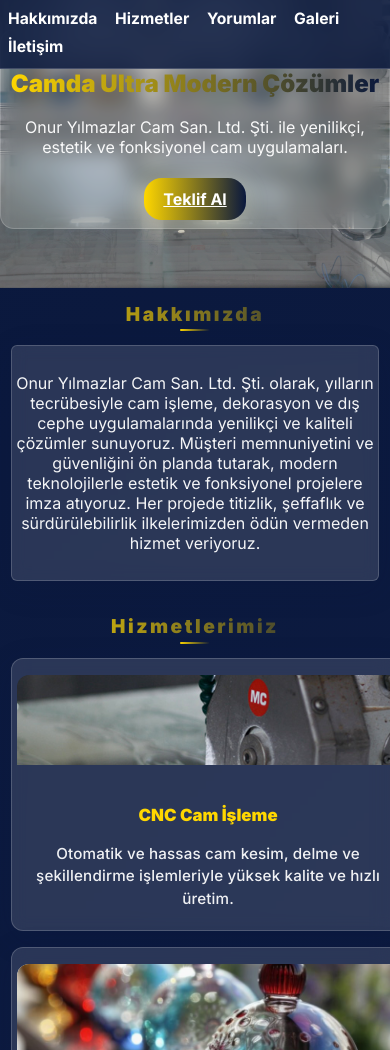
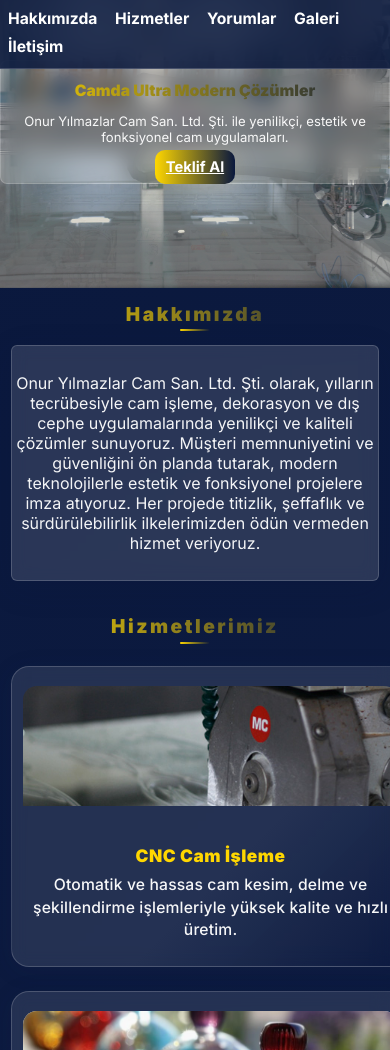
Before and after one commit to erdncyz/onur-cam, a plain HTML site: page index.html in a window 390 px wide. Shown: the part 50-1100 px from the top of the page. Drawn offline with Linux system fonts and the light colour scheme.

Commit message:
fix: responsive

```diff
--- a/style.css
+++ b/style.css
@@ -383,21 +383,23 @@ nav a:hover {
     white-space: nowrap;
   }
   .hero-glass {
-    padding: 1.2rem 0.5rem;
-    border-radius: 14px;
-    max-width: 98vw;
-    margin: 2.5rem auto 1.2rem auto;
+    padding: 0.7rem 0.3rem;
+    border-radius: 10px;
+    max-width: 96vw;
+    margin: 1.2rem auto 0.7rem auto;
   }
   .hero-title {
-    font-size: 1.5rem;
+    font-size: 1.15rem;
+    margin-bottom: 0.5rem;
   }
   .hero-desc {
-    font-size: 1rem;
+    font-size: 0.92rem;
+    margin-bottom: 1.1rem;
   }
   .cta-btn {
-    font-size: 1rem;
-    padding: 0.7rem 1.2rem;
-    border-radius: 18px;
+    font-size: 0.98rem;
+    padding: 0.6rem 1.1rem;
+    border-radius: 14px;
   }
   .about-glass {
     padding: 1rem 0.3rem;
@@ -412,24 +414,42 @@ nav a:hover {
   }
   .service-cards {
     grid-template-columns: 1fr;
-    gap: 1rem;
+    gap: 1.5rem;
+    padding: 0.5rem 0;
   }
   .card {
-    padding: 1rem 0.3rem 1rem 0.3rem;
-    border-radius: 12px;
-    width: 98vw;
+    padding: 1.2rem 0.7rem 1.5rem 0.7rem;
+    border-radius: 18px;
+    width: 96vw;
     min-width: 0;
+    margin: 0 auto;
+    box-shadow: 0 4px 24px rgba(30,40,80,0.10);
+    background: linear-gradient(135deg, rgba(255,255,255,0.10) 60%, rgba(10,24,61,0.13) 100%);
+    border: 1.5px solid var(--glass-border);
   }
   .service-img {
-    height: 90px;
-    border-radius: 12px 12px 0 0;
+    height: 120px;
+    border-radius: 14px 14px 0 0;
+    margin-bottom: 1.1rem;
   }
   .card h3 {
-    font-size: 1.05rem;
+    font-size: 1.08rem;
+    margin-bottom: 0.5rem;
+    color: var(--gold);
+    background: none;
+    -webkit-text-fill-color: var(--gold);
+    text-align: center;
+    font-weight: 800;
+    letter-spacing: 0.5px;
   }
   .service-desc {
-    font-size: 0.95rem;
-    min-height: 36px;
+    font-size: 0.98rem;
+    min-height: 0;
+    margin: 0.2rem 0 0 0;
+    line-height: 1.45;
+    color: #fff;
+    text-align: center;
+    opacity: 0.96;
   }
   .gallery-grid {
     grid-template-columns: repeat(auto-fit, minmax(120px, 1fr));
@@ -552,6 +572,25 @@ nav a:hover {
   .lightbox-content {
     max-width: 99vw;
     max-height: 60vh;
+  }
+  .hero-glass {
+    padding: 0.4rem 0.1rem;
+    border-radius: 7px;
+    max-width: 99vw;
+    margin: 0.7rem auto 0.3rem auto;
+  }
+  .hero-title {
+    font-size: 0.98rem;
+    margin-bottom: 0.3rem;
+  }
+  .hero-desc {
+    font-size: 0.82rem;
+    margin-bottom: 0.7rem;
+  }
+  .cta-btn {
+    font-size: 0.92rem;
+    padding: 0.5rem 0.7rem;
+    border-radius: 10px;
   }
 }
 
```
